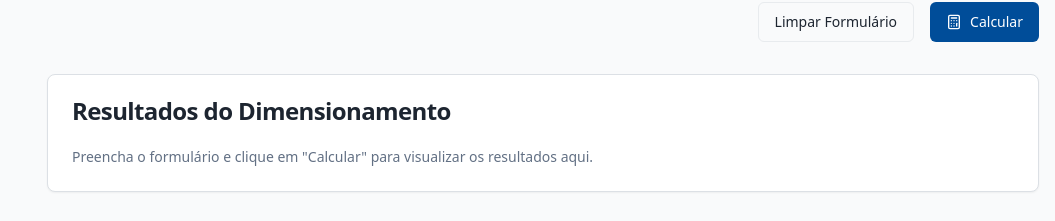
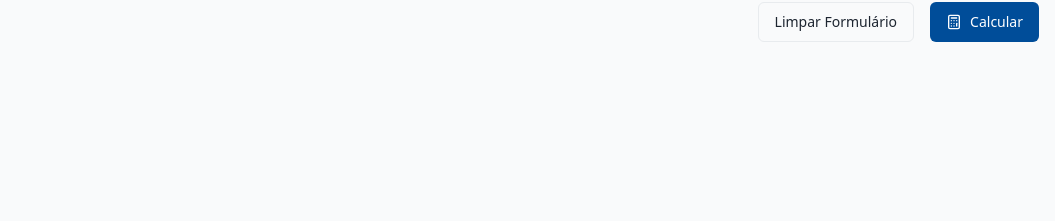
Before and after one commit to matheuscostamelo63-dotcom/frontendcentricalc, a React (Vite) app: page / in a window 1280 px wide. Shown: the part 2242-2463 px from the top of the page, without its empty margins (225-1280 px from the left). After the commit the page ends 2316 px from the top, so only its background shows below. Built offline with nearby package versions, Linux system fonts and the light colour scheme; no server answers; the HTML template or start-up script is replaced by a standard one.

Commit message:
[dyad] wrote 1 file(s)

```diff
--- a/src/pages/Index.tsx
+++ b/src/pages/Index.tsx
@@ -613,6 +613,7 @@ const Index = () => {
       </div>
 
       {/* Results section moved below the form */}
+      {(loading || result) && (
         <div className="mt-8">
           <Card>
             <CardHeader>
@@ -625,15 +626,11 @@ const Index = () => {
                 </div>
               ) : result ? (
                 <ResultsDisplay result={result} />
-            ) : (
-              <p className="text-muted-foreground text-sm">
-                Preencha o formulário e clique em "Calcular" para visualizar os
-                resultados aqui.
-              </p>
-            )}
+              ) : null}
             </CardContent>
           </Card>
         </div>
+      )}
     </div>
   );
 };
```
Lines whose indentation alone changed are shown as unchanged.
